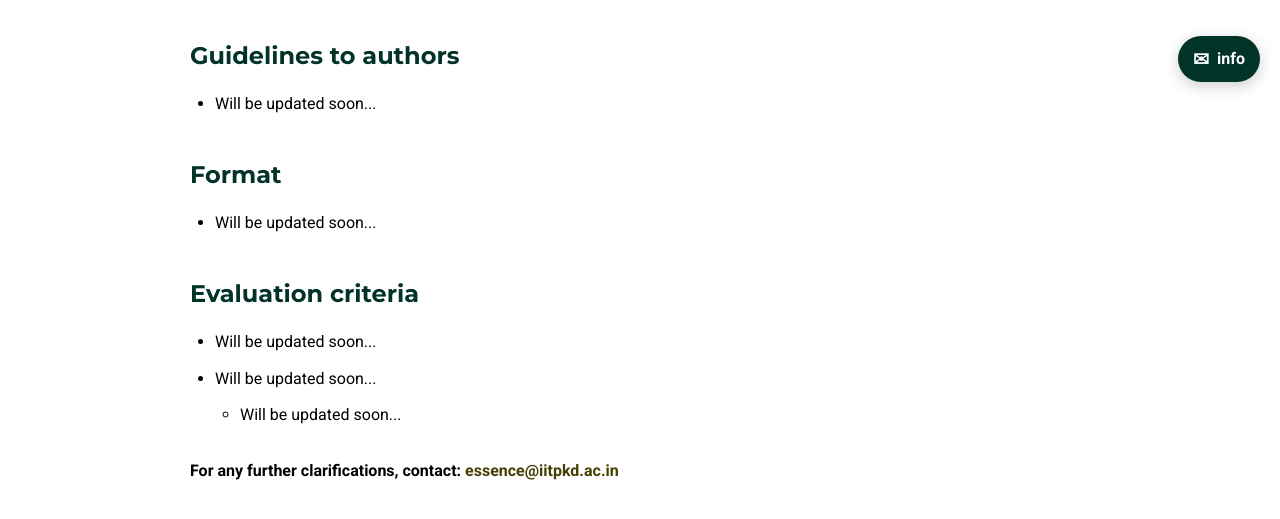
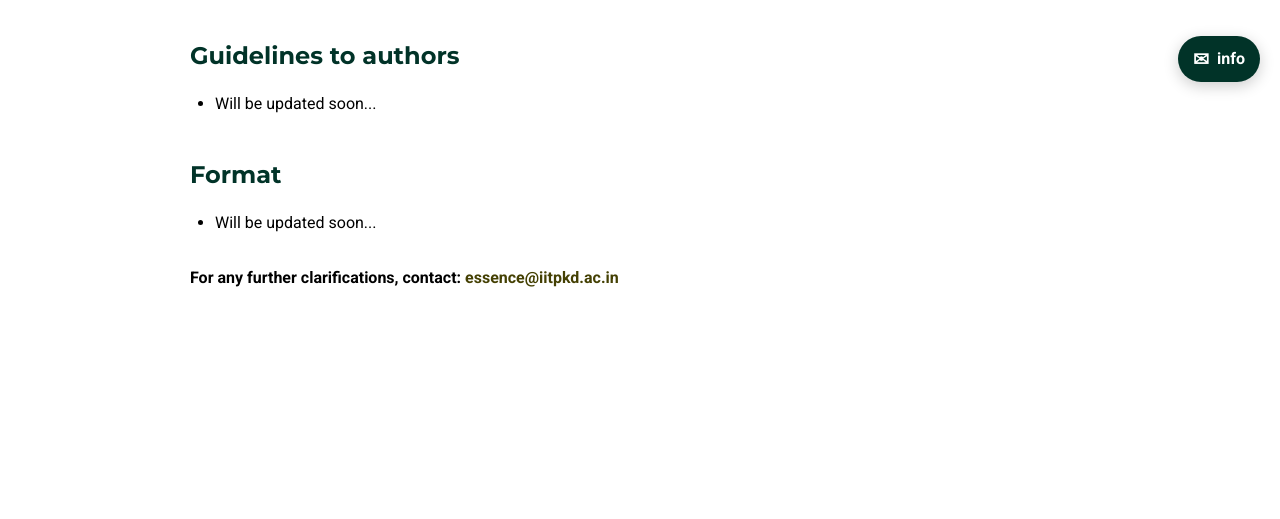
Before and after one commit to satva2026/satva2026, a plain HTML site: page submissions.html in a window 1280 px wide. Shown: the part 698-1217 px from the top of the page. After the commit the page ends 1069 px from the top, so only its background shows below. Drawn offline with Linux system fonts and the light colour scheme.

Commit message:
Update submissions.html

```diff
--- a/submissions.html
+++ b/submissions.html
@@ -127,16 +127,6 @@
                         <li class="js-scroll fade-in-up">Will be updated soon...</li>
                         </ul>
 
-                    <h3 class="js-scroll fade-in-up">Evaluation criteria</h3>
-                    <ul>
-                        <li class="js-scroll fade-in-up">Will be updated soon...</li>
-                        <li class="js-scroll fade-in-up">Will be updated soon...
-                            <ul style="margin-top: 10px;">
-                                <li class="js-scroll fade-in-up">Will be updated soon...</li>
-                               </ul>
-                        </li>
-                        </ul>
-
                     <p class="js-scroll fade-in-up">For any further clarifications, contact: <a href="mailto:essence@iitpkd.ac.in">essence@iitpkd.ac.in</a></p>
                 </div>
             </div>
```
